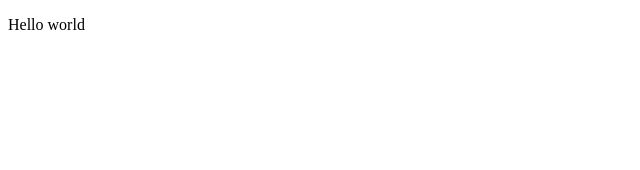
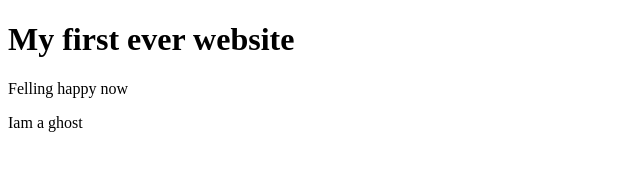
Before and after one commit to FuaDweber/my-first-website, a plain HTML site: page index.html in a window 1280 px wide. Shown: the whole page, without its empty margins (0-640 px from the left). Drawn offline with Linux system fonts and the light colour scheme.

Commit message:
add new paragraph

```diff
--- a/index.html
+++ b/index.html
@@ -6,6 +6,11 @@
     <title>Document</title>
 </head>
 <body>
-    <p>Hello world</p>
+    <h1>My first ever website</h1>
+    <p>Felling happy now</p>
+    <p>Iam a ghost</p>
+
+
+
 </body>
 </html>
```
Also changed, not shown: 1 other file.
